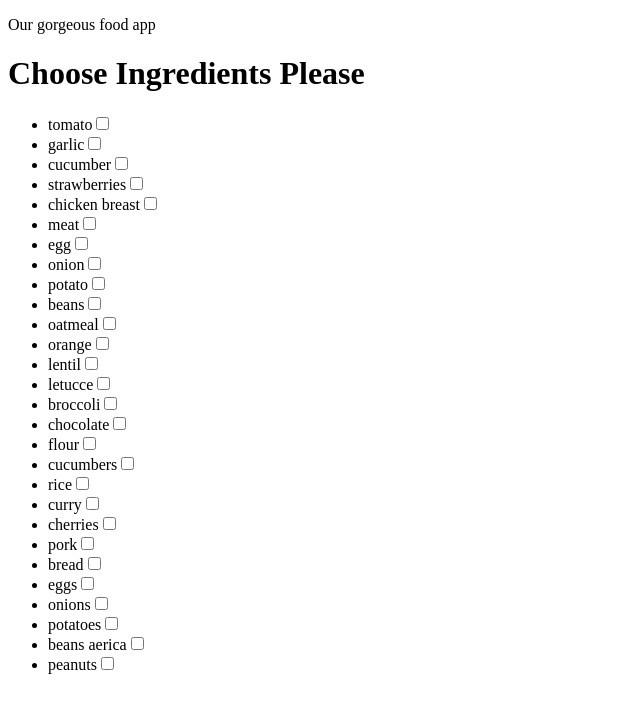
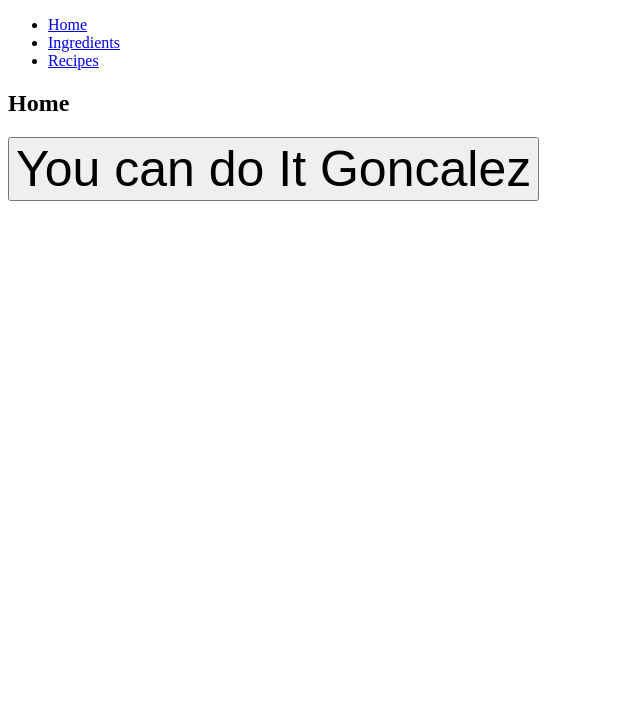
Before and after one commit to natalieacevedo/what-s-in-your-fridge, a React (Create React App) app: page / in a window 1280 px wide. Shown: the top 708 px of the page, without its empty margins (0-640 px from the left). Built offline with nearby package versions, Linux system fonts and the light colour scheme.

Commit message:
Adding skeleton navbar and routes

```diff
--- a/package.json
+++ b/package.json
@@ -8,6 +8,7 @@
     "@testing-library/user-event": "^12.8.3",
     "react": "^17.0.2",
     "react-dom": "^17.0.2",
+    "react-router-dom": "^5.3.0",
     "react-scripts": "4.0.3",
     "web-vitals": "^1.1.2"
   },
--- a/src/App.js
+++ b/src/App.js
@@ -1,4 +1,10 @@
+import { BrowserRouter as Router, Switch, Route } from 'react-router-dom';
+import Home from './components/Home';
 import IngredientRoot from "./components/IngredientRoot";
+import Navbar from "./components/Navbar";
+import Recipes from './components/Recipes';
+
+
 
 
 
@@ -7,11 +13,23 @@ import IngredientRoot from "./components/IngredientRoot";
 function App() {
 
   return (
+      <Router>
     <div>
-      <p>Our gorgeous food app</p>
-      <p><IngredientRoot name="natita"/></p>
 
+      <Switch>
+
+      <Route exact path='/'>
+      <Home />
+      </Route>
+      <Route path='/ingredientRoot'>
+      <IngredientRoot name="natita"/>
+      </Route>
+      <Route path='/recipes'>
+      <Recipes />
+      </Route>
+     </Switch>
     </div>
+      </Router>
   );
 }
 
--- /dev/null
+++ b/src/components/Home.jsx
@@ -0,0 +1,14 @@
+import React from 'react'
+import Navbar from './Navbar';
+
+const Home = () => {
+    return (
+        <>
+        <Navbar />
+    <h2>Home</h2>
+    <button style={{fontSize:'50px'}}>You can do It Goncalez</button>
+    </>
+    );
+  };
+
+  export default Home;
--- a/src/components/IngredientRoot.js
+++ b/src/components/IngredientRoot.js
@@ -2,6 +2,7 @@ import React from "react";
 import IngredientList from "./IngredientList";
 import IngredientSelected from "./IngredientSelected";
 import { useState } from 'react';
+import Navbar from "./Navbar";
 
 
 
@@ -51,6 +52,7 @@ function IngredientRoot(props) {
 
     return (
         <div>
+            <Navbar />
             <IngredientList ingredients={ingredientList} selectedIngredients={selectedIngredients} selectIngredient={selectIngredient} />
             <IngredientSelected ingredients={selectedIngredients}/>
         </div>
--- /dev/null
+++ b/src/components/Navbar.jsx
@@ -0,0 +1,25 @@
+import React from 'react'
+import { NavLink } from 'react-router-dom'
+
+
+const Navbar = () => {
+    return (
+<>
+<nav>
+<ul className='Header'>
+   <li>
+       <NavLink activeClassName='active' exact to='/'>Home</NavLink>
+   </li>
+   <li>
+       <NavLink activeClassName='active' to='/ingredientRoot'>Ingredients</NavLink>
+   </li>
+   <li>
+       <NavLink activeClassName='active' to='/recipes'>Recipes</NavLink>
+   </li>
+</ul>
+</nav>
+        </>
+    )
+}
+
+export default Navbar
--- /dev/null
+++ b/src/components/Recipes.jsx
@@ -0,0 +1,14 @@
+import React from 'react'
+import Navbar from './Navbar';
+
+
+const Recipes = () => {
+  return (
+<>
+<Navbar />
+  <h2>Recipes</h2>
+  </>
+  );
+};
+
+export default Recipes;
--- a/src/index.js
+++ b/src/index.js
@@ -1,11 +1,13 @@
 import React from 'react';
 import ReactDOM from 'react-dom';
 import App from './App';
+import { BrowserRouter } from 'react-router-dom'
+
 
 
 ReactDOM.render(
-  <React.StrictMode>
+  <BrowserRouter>
     <App />
-  </React.StrictMode>,
+  </BrowserRouter>,
   document.getElementById('root')
 );
```
Also changed, not shown: 1 other file (tests, documents, lock files or other folders).
